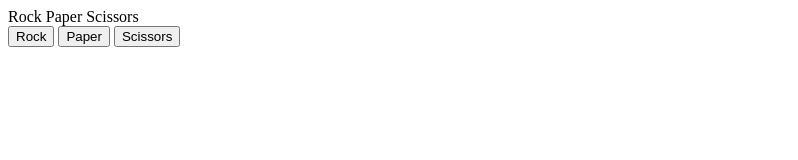
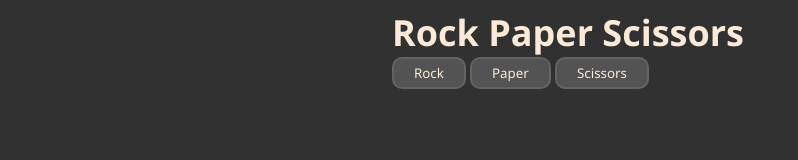
Before and after one commit to willcornforth/rock-paper-scissors, a plain HTML site: page index.html in a window 1280 px wide. Shown: the whole page, without its empty margins (0-798 px from the left). Drawn offline with Linux system fonts and the light colour scheme.

Commit message:
Add style
- Added style.css and basic styling to webpage.

```diff
--- a/index.html
+++ b/index.html
@@ -4,13 +4,14 @@
     <meta charset="UTF-8">
     <meta name="viewport" content="width=device-width, initial-scale=1.0">
     <title>Rock Paper Scissors</title>
+    <link rel="stylesheet" href="./style.css">
 </head>
 <body>
     <header>Rock Paper Scissors</header>
     <button id="btn-rock">Rock</button>
     <button id="btn-paper">Paper</button>
     <button id="btn-scissors">Scissors</button>
-    <div id="div-score"></div>
+    <div id="div-score" class="score"></div>
     <div id="div-results"></div>
 </body>
 <script src="./rock-paper-scissors.js"></script>
--- /dev/null
+++ b/style.css
@@ -0,0 +1,47 @@
+* {
+    font-family: 'Segoe UI', Tahoma, Geneva, Verdana, sans-serif;
+    background-color: rgb(49, 49, 49);
+    color: rgb(250, 234, 215);
+}
+
+body {
+    padding-left: 30%;
+    padding-right: 30%;
+}
+
+header {
+    font-size: 36px;
+    font-weight: bold;
+}
+
+button {
+    padding: 5px 20px;
+    background-color: rgb(83, 83, 83);
+
+    border-color: rgba(112, 112, 112, 0.555);
+    border-radius: 10px;
+    border-style: solid;
+}
+button:hover {
+    transition: 0.7s;
+    color: aliceblue;
+
+    border-color: rgb(166, 204, 204, 0.555);
+    border-radius: 12px;
+    border-style: solid;
+}
+button:active {
+    color: rgb(83, 83, 83);
+    background-color: rgb(250, 234, 215);
+
+    border-color: rgba(255, 255, 255, 0.555);
+    border-radius: 12px;
+    border-style: solid;
+}
+
+.score{
+    font-size: 14px;
+    font-weight: bolder;
+
+    padding: 5px 0;
+}
```
